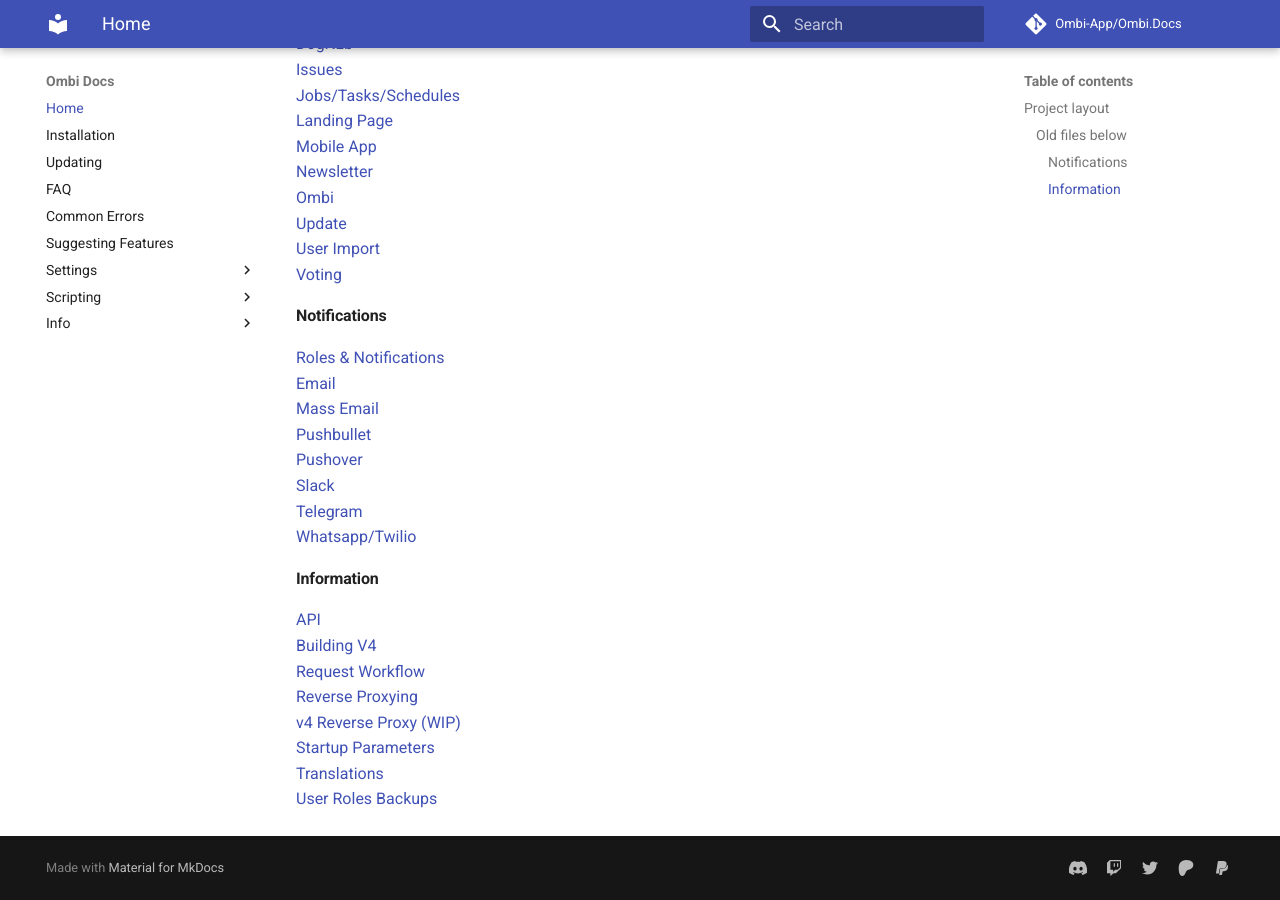
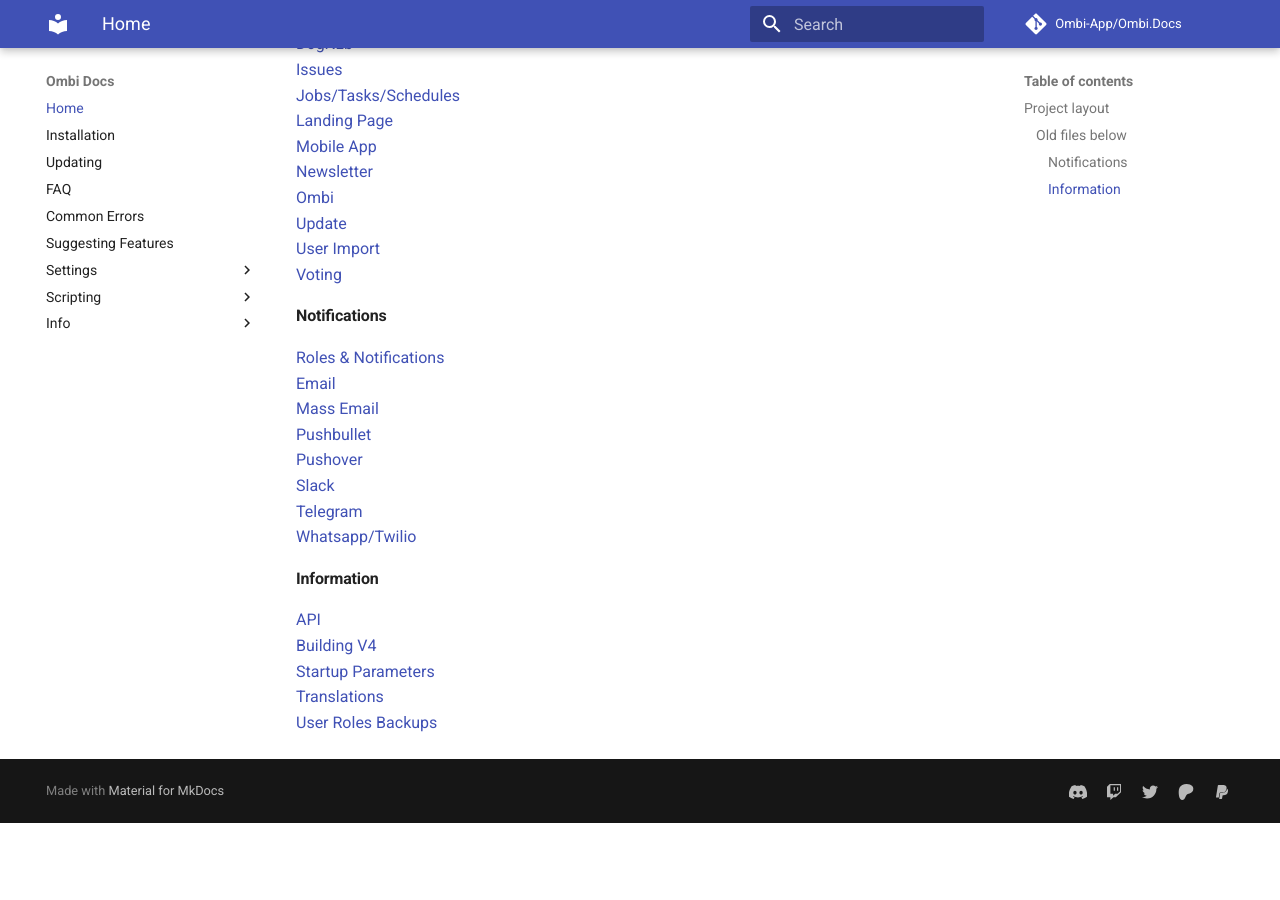
Before and after one commit to Ombi-app/Ombi.Docs, an MkDocs documentation site: the page built from docs/index.md, in a window 1280 px wide and 900 px high, scrolled down 813 px. Built offline with MkDocs 1.6.1 and Material for MkDocs 9.7.7, drawn with Linux system fonts in a browser that asks for light colours; comment, search, counter and statistics services are not loaded; after the commit the page ends 1636 px from its top, so only the background shows below that.

Commit message:
Remove migrated pages from index

```diff
--- a/docs/index.md
+++ b/docs/index.md
@@ -52,9 +52,6 @@
 
 [API](https://github.com/tidusjar/Ombi/wiki/Api-Information)
 [Building V4](https://github.com/tidusjar/Ombi/wiki/Building-V4)
-[Request Workflow](https://github.com/tidusjar/Ombi/wiki/Request-Workflow)
-[Reverse Proxying](https://github.com/tidusjar/Ombi/wiki/Reverse-Proxy-Examples)
-[v4 Reverse Proxy (WIP)](https://github.com/tidusjar/Ombi/wiki/Reverse-Proxy-v4)
 [Startup Parameters](https://github.com/tidusjar/Ombi/wiki/Startup-Parameters)
 [Translations](https://github.com/tidusjar/Ombi/wiki/Translations)
 [User Roles](https://github.com/tidusjar/Ombi/wiki/User-Roles)
```
